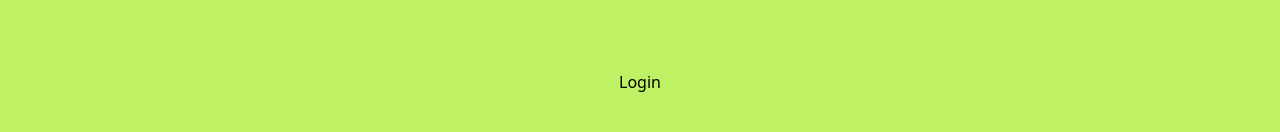
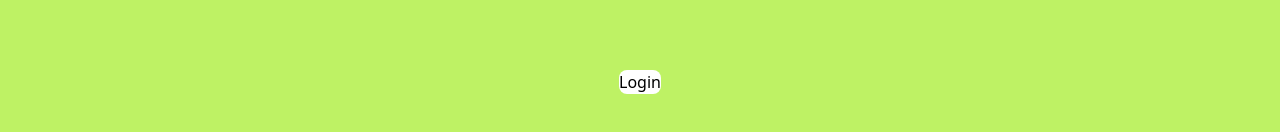
Before and after one commit to afoshiok/Sentify, a Vue app in the folder frontend/sentify/: page / in a window 1280 px wide. Shown: the part 426-558 px from the top of the page. Built offline with nearby package versions, Linux system fonts and the light colour scheme.

Commit message:
Update Hello.vue

```diff
--- a/frontend/sentify/src/components/Hello.vue
+++ b/frontend/sentify/src/components/Hello.vue
@@ -1,5 +1,7 @@
 <template>
-    <section class="flex justify-center align-center min-h-screen">
-        <button>Login</button>
+    <section class="flex justify-center items-center align-center min-h-screen">
+        <button class="bg-white rounded-lg">
+            <span>Login</span>
+        </button>
     </section>
 </template>
```
